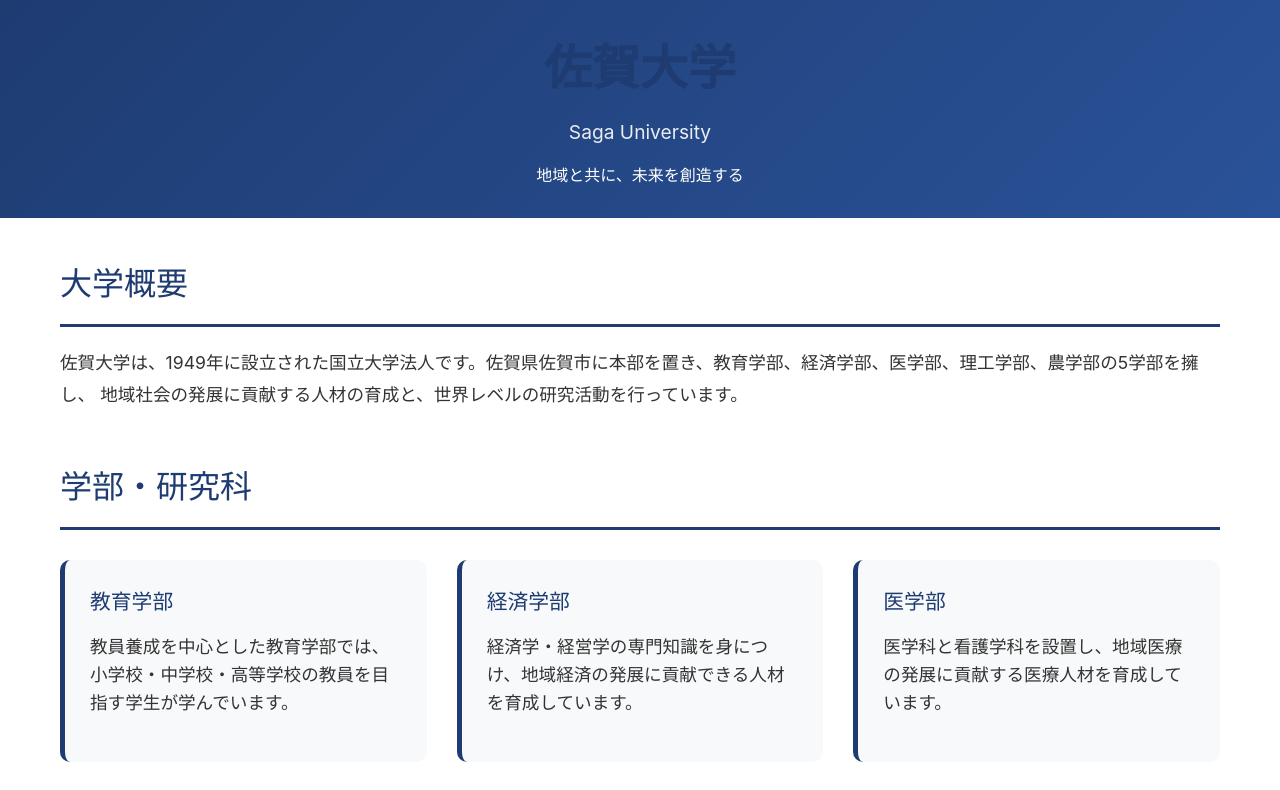
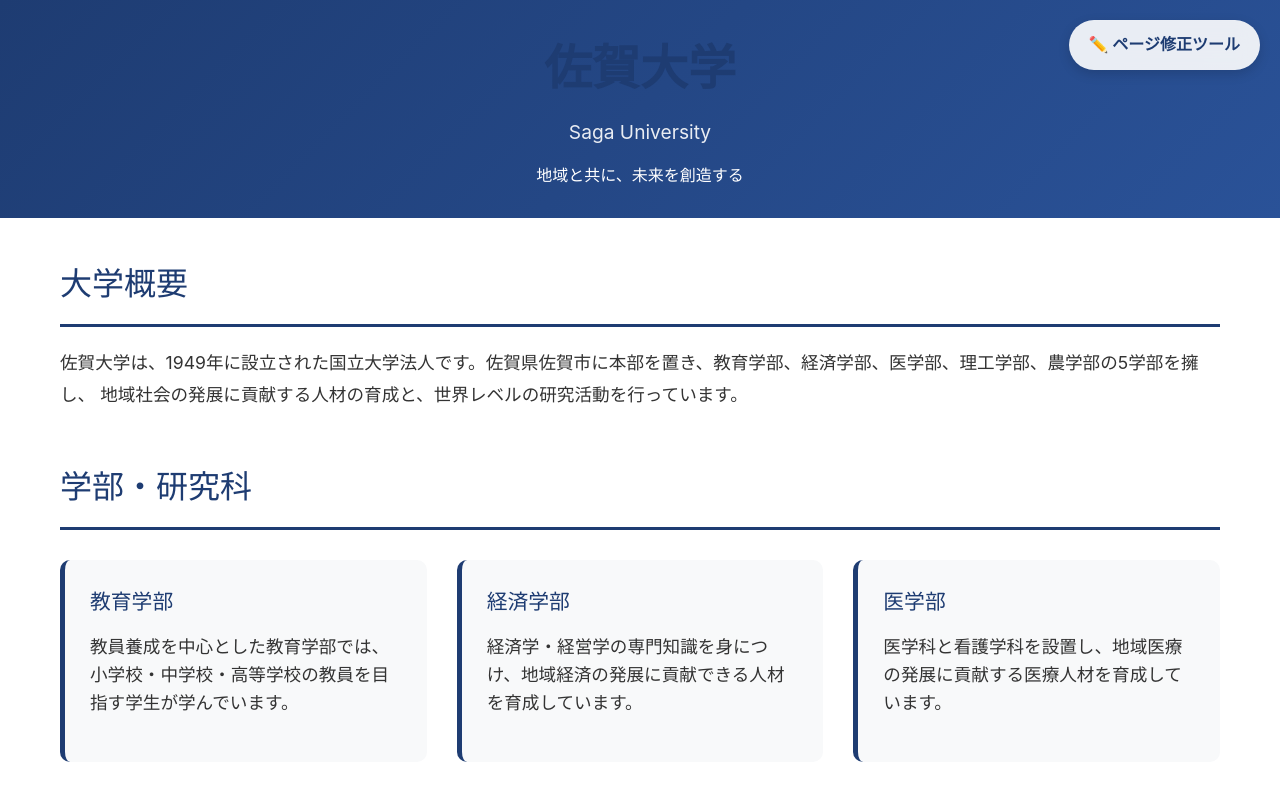
Before and after one commit to sgupge2545/jo-app, a Next.js app in the folder frontend/: page / in a window 1280 px wide. Shown: the top 790 px of the page. Built offline with nearby package versions, Linux system fonts and the light colour scheme.

Commit message:
修正ボタン

```diff
--- a/frontend/next.config.ts
+++ b/frontend/next.config.ts
@@ -4,7 +4,7 @@
   output: "export",
   trailingSlash: true,
   assetPrefix: "",
-  basePath: "",
+  basePath: process.env.NODE_ENV === "development" ? "" : "/~s23238268",
 };
 
 export default nextConfig;
--- a/frontend/src/app/chat/page.tsx
+++ b/frontend/src/app/chat/page.tsx
@@ -2,7 +2,6 @@
 
 import Link from "next/link";
 import { useState, useEffect } from "react";
-import { Loader2 } from "lucide-react";
 
 interface PageData {
   title: string;
@@ -84,7 +83,7 @@
 `;
 
       const response = await fetch(
-        "http://stuext.ai.is.saga-u.ac.jp:8080/generate-page",
+        "https://stuext.ai.is.saga-u.ac.jp:8080/api/generate-page",
         {
           method: "POST",
           headers: {
@@ -160,7 +159,7 @@
         <h3>ページプレビュー</h3>
         {isLoading ? (
           <div className="loading-container">
-            <Loader2 className="loading-spinner" />
+            <div className="loading-spinner"></div>
             <p>ページを修正中...</p>
           </div>
         ) : currentPage ? (
@@ -309,7 +308,9 @@
         .loading-spinner {
           width: 48px;
           height: 48px;
-          color: #007bff;
+          border: 4px solid #f3f3f3;
+          border-top: 4px solid #007bff;
+          border-radius: 50%;
           animation: spin 1s linear infinite;
           margin-bottom: 16px;
         }
--- a/frontend/src/app/page.tsx
+++ b/frontend/src/app/page.tsx
@@ -171,6 +171,8 @@
       opacity: 0.8;
     }
 
+
+
     .grid-container {
       display: grid;
       grid-template-columns: repeat(auto-fit, minmax(300px, 1fr));
@@ -325,6 +327,44 @@
       {/* タイトルをページタイトルとして設定 */}
       <title>{data.title}</title>
 
+      {/* 固定のページ修正ツールリンク */}
+      <div
+        style={{
+          position: "fixed",
+          top: "20px",
+          right: "20px",
+          zIndex: 1000,
+        }}
+      >
+        <a
+          href="https://stuext.ai.is.saga-u.ac.jp/~s23238268/chat"
+          style={{
+            display: "inline-block",
+            background: "rgba(255, 255, 255, 0.9)",
+            color: "#1e3c72",
+            padding: "12px 20px",
+            textDecoration: "none",
+            borderRadius: "25px",
+            fontWeight: "bold",
+            boxShadow: "0 4px 12px rgba(0,0,0,0.15)",
+            transition: "all 0.3s ease",
+            backdropFilter: "blur(10px)",
+          }}
+          onMouseEnter={(e) => {
+            e.currentTarget.style.background = "rgba(255, 255, 255, 1)";
+            e.currentTarget.style.transform = "translateY(-2px)";
+            e.currentTarget.style.boxShadow = "0 6px 20px rgba(0,0,0,0.2)";
+          }}
+          onMouseLeave={(e) => {
+            e.currentTarget.style.background = "rgba(255, 255, 255, 0.9)";
+            e.currentTarget.style.transform = "translateY(0)";
+            e.currentTarget.style.boxShadow = "0 4px 12px rgba(0,0,0,0.15)";
+          }}
+        >
+          ✏️ ページ修正ツール
+        </a>
+      </div>
+
       {/* AIが生成したHTMLコンテンツを動的にレンダリング */}
       <div dangerouslySetInnerHTML={{ __html: data.html_content }} />
     </div>
```
